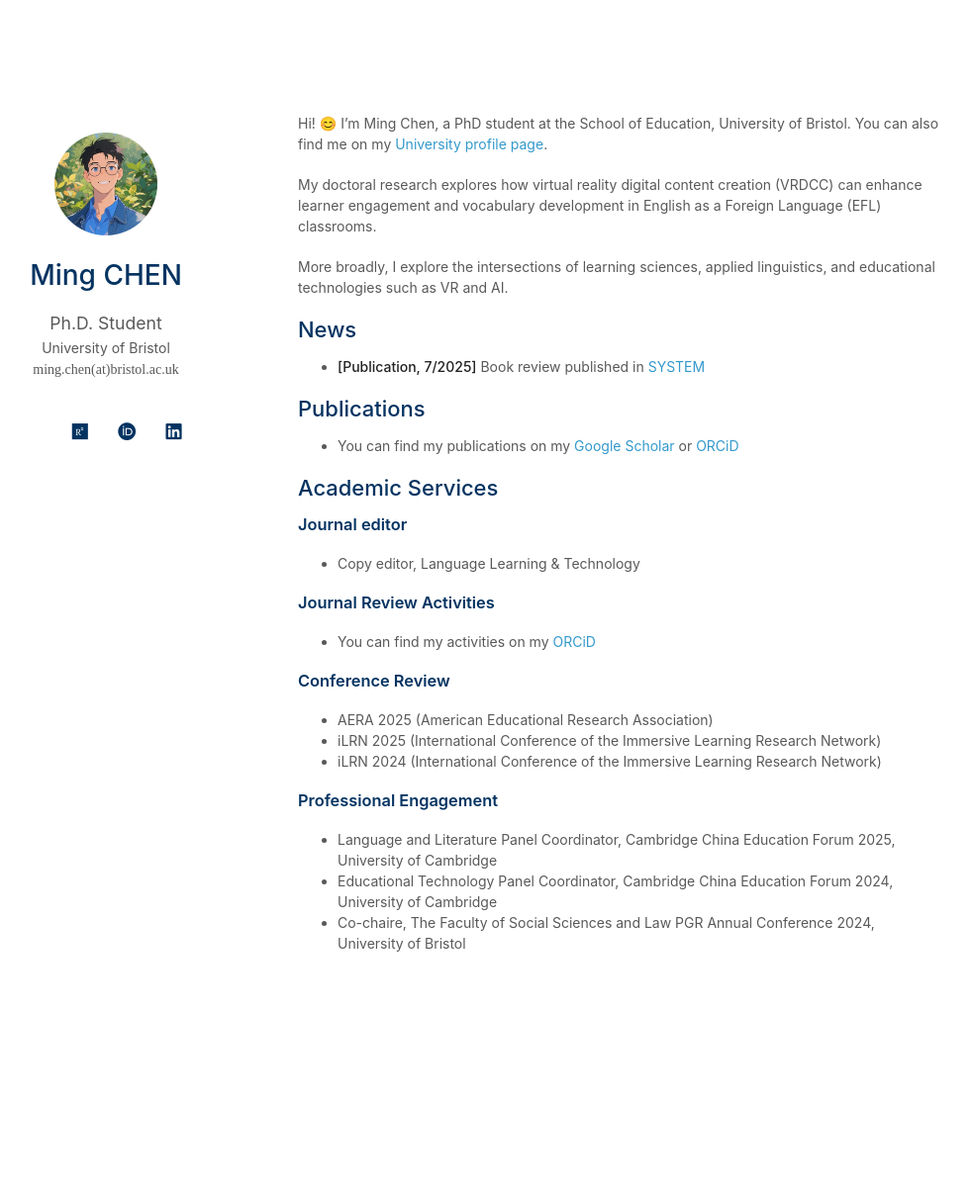
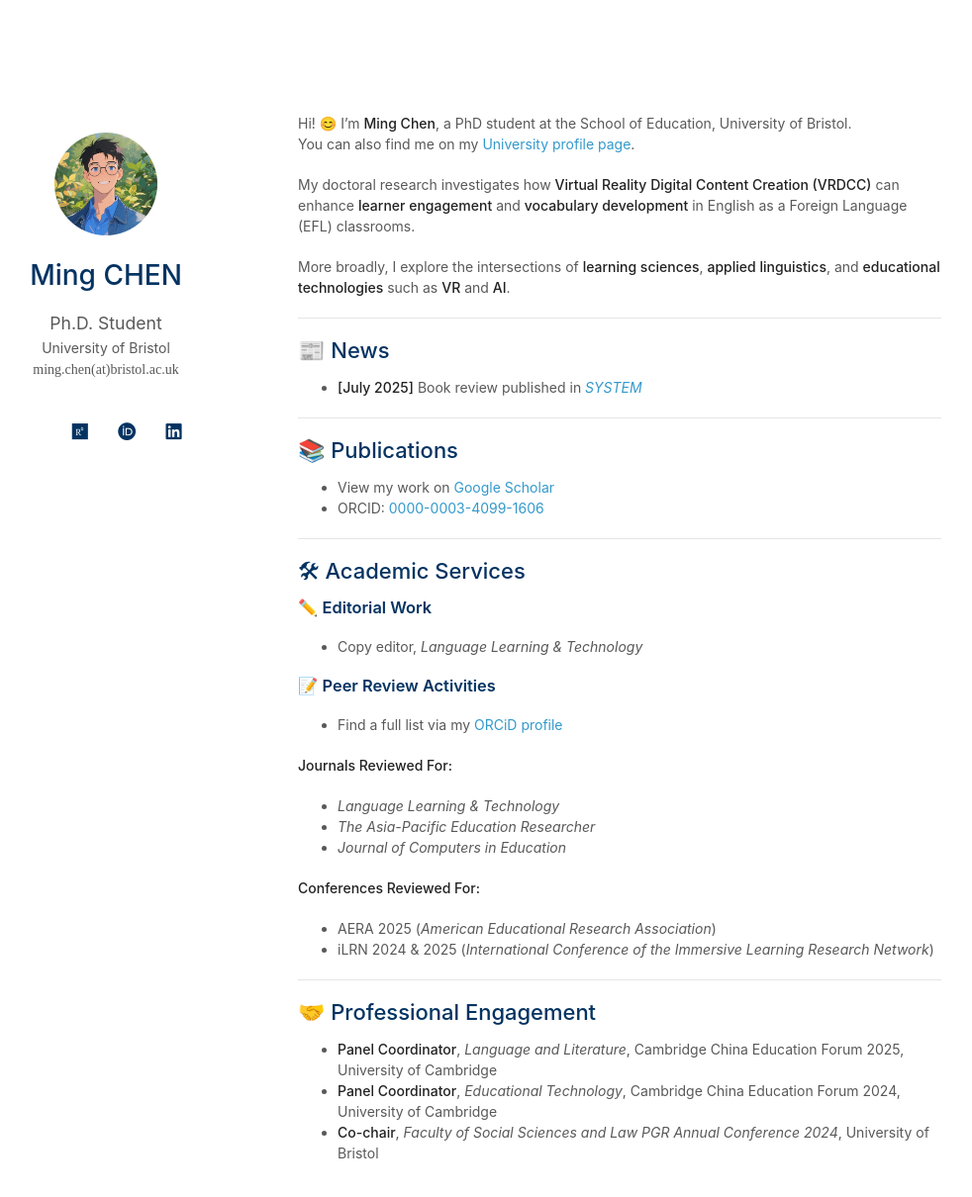
Before and after one commit to EricMingChen/EricMingChen.github.io, a Jekyll site: the page built from index.md, in a window 1280 px wide and 1267 px high. Shown: the top 1210 px of the window at 99% size, without its empty margins (169-1151 px from the left). Built offline with Jekyll 4.4.1, drawn with Linux system fonts in a browser that asks for light colours; a style sheet for code colours, icons or effects is not loaded.

Commit message:
Update index.md

```diff
--- a/index.md
+++ b/index.md
@@ -2,31 +2,47 @@
 layout: homepage
 ---
 
-Hi! 😊 I’m Ming Chen, a PhD student at the School of Education, University of Bristol. You can also find me on my [University profile page](https://research-information.bris.ac.uk/en/persons/ming-chen).
+Hi! 😊 I’m **Ming Chen**, a PhD student at the School of Education, University of Bristol.
+You can also find me on my [University profile page](https://research-information.bris.ac.uk/en/persons/ming-chen).
 
-My doctoral research explores how virtual reality digital content creation (VRDCC) can enhance learner engagement and vocabulary development in English as a Foreign Language (EFL) classrooms.
+My doctoral research investigates how **Virtual Reality Digital Content Creation (VRDCC)** can enhance **learner engagement** and **vocabulary development** in English as a Foreign Language (EFL) classrooms.
 
-More broadly, I explore the intersections of learning sciences, applied linguistics, and educational technologies such as VR and AI.
+More broadly, I explore the intersections of **learning sciences**, **applied linguistics**, and **educational technologies** such as **VR** and **AI**.
 
-## News
-- **[Publication, 7/2025]**  Book review published in [SYSTEM](https://doi.org/10.1016/j.system.2025.103758)
+---
 
-## Publications
-- You can find my publications on my [Google Scholar](https://scholar.google.com/citations?user=bhmuN8YAAAAJ&hl=en) or [ORCiD](https://orcid.org/0000-0003-4099-1606)
+## 📰 News
+- **[July 2025]** Book review published in *[SYSTEM](https://doi.org/10.1016/j.system.2025.103758)*
 
-## Academic Services
-### Journal editor
-- Copy editor, Language Learning & Technology
+---
 
-### Journal Review Activities
-- You can find my activities on my [ORCiD](https://orcid.org/0000-0003-4099-1606)
+## 📚 Publications
+- View my work on [Google Scholar](https://scholar.google.com/citations?user=bhmuN8YAAAAJ&hl=en)
+- ORCID: [0000-0003-4099-1606](https://orcid.org/0000-0003-4099-1606)
 
-### Conference Review
-- AERA 2025 (American Educational Research Association)
-- iLRN 2025 (International Conference of the Immersive Learning Research Network)
-- iLRN 2024 (International Conference of the Immersive Learning Research Network)
+---
 
-### Professional Engagement
-- Language and Literature Panel Coordinator, Cambridge China Education Forum 2025, University of Cambridge
-- Educational Technology Panel Coordinator, Cambridge China Education Forum 2024, University of Cambridge
-- Co-chaire, The Faculty of Social Sciences and Law PGR Annual Conference 2024, University of Bristol
+## 🛠 Academic Services
+
+### ✏️ Editorial Work
+- Copy editor, *Language Learning & Technology*
+
+### 📝 Peer Review Activities
+- Find a full list via my [ORCiD profile](https://orcid.org/0000-0003-4099-1606)
+
+**Journals Reviewed For:**
+- *Language Learning & Technology*
+- *The Asia-Pacific Education Researcher*
+- *Journal of Computers in Education*
+
+**Conferences Reviewed For:**
+- AERA 2025 (*American Educational Research Association*)
+- iLRN 2024 & 2025 (*International Conference of the Immersive Learning Research Network*)
+
+---
+
+## 🤝 Professional Engagement
+
+- **Panel Coordinator**, *Language and Literature*, Cambridge China Education Forum 2025, University of Cambridge
+- **Panel Coordinator**, *Educational Technology*, Cambridge China Education Forum 2024, University of Cambridge
+- **Co-chair**, *Faculty of Social Sciences and Law PGR Annual Conference 2024*, University of Bristol
```
